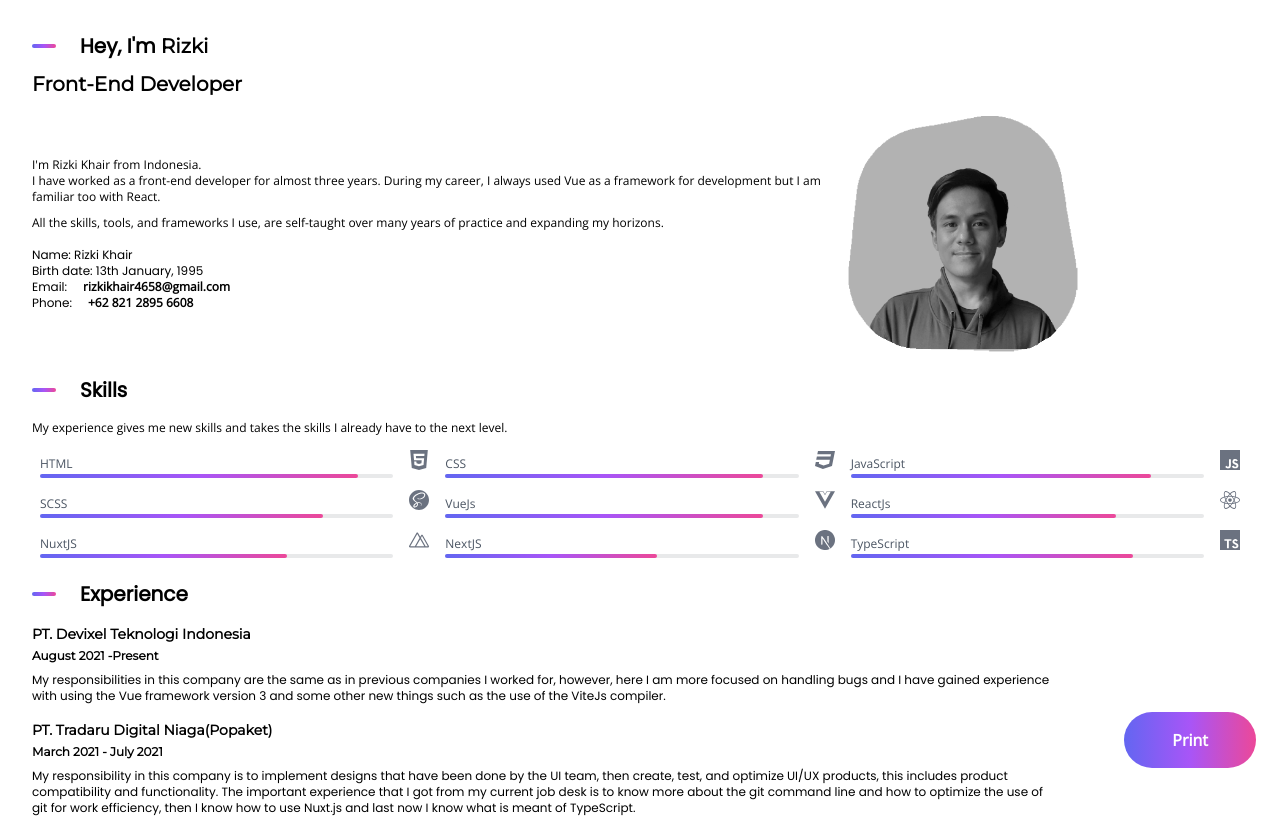
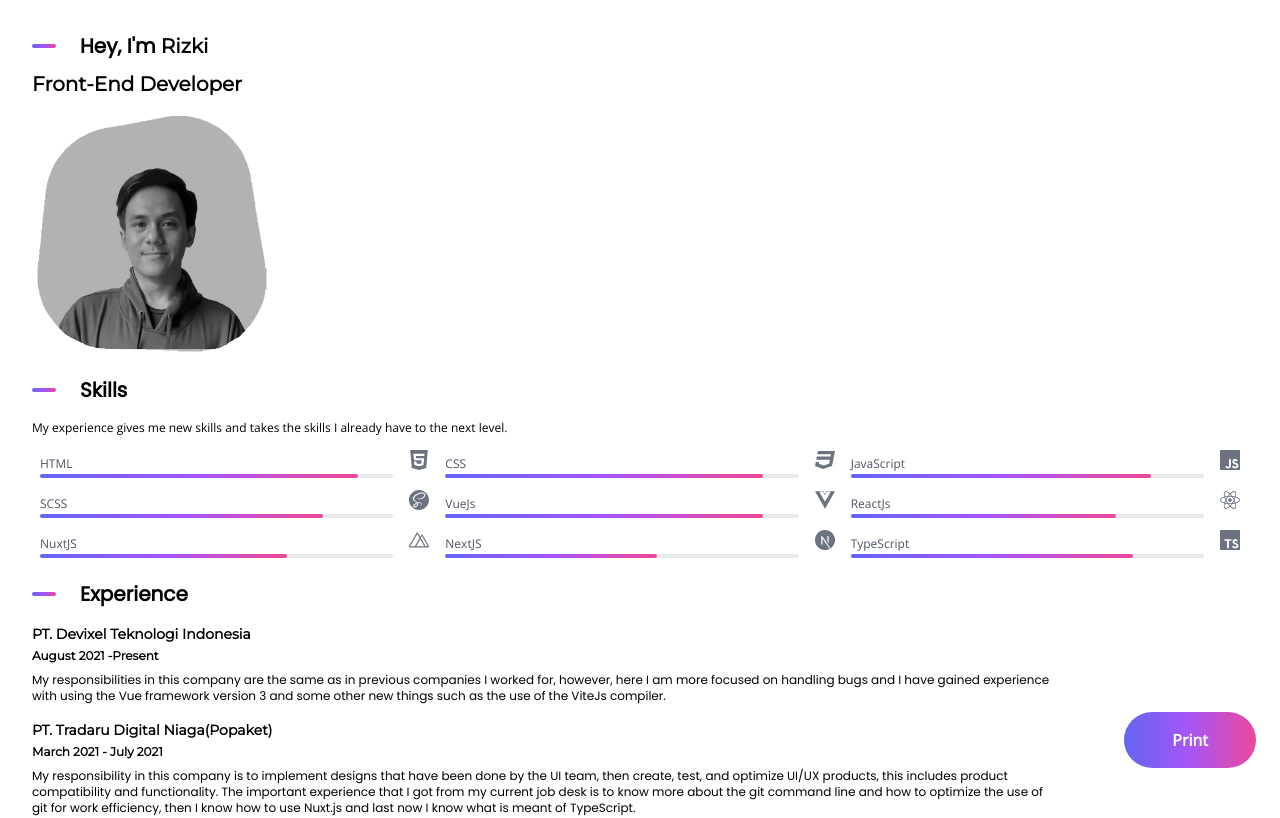
Before and after one commit to rizuki4658/rizkikhairporto, a Next.js app: page /downloads in a window 1280 px wide. Shown: the top 818 px of the page. Built offline with nearby package versions, Linux system fonts and the light colour scheme.

Commit message:
Update about.tsx
remove vital info

```diff
--- a/components/template/downloads/about.tsx
+++ b/components/template/downloads/about.tsx
@@ -18,29 +18,6 @@ export const About = () => {
 
       <div
         className="text-base font-montserrat flex items-center">
-        <div className="w-2/3 space-y-4">
-          <div
-            className="text-xs"
-            dangerouslySetInnerHTML={{ __html }} />
-          <div className="text-xs font-poppins">
-            <div className="flex items-center gap-x-4 font-poppins">
-              Name:
-              Rizki Khair
-            </div>
-            <div className="flex items-center gap-x-4 font-poppins">
-              Birth date:
-              13th January, 1995
-            </div>
-            <div className="flex items-center gap-x-4 font-poppins">
-              Email:
-              <b>rizkikhair4658@gmail.com</b>
-            </div>
-            <div className="flex items-center gap-x-4 font-poppins">
-              Phone:
-              <b>+62 821 2895 6608</b>
-            </div>
-          </div>
-        </div>
         <div className="flex-1">
             <img
               src="/img/about.png"
```
